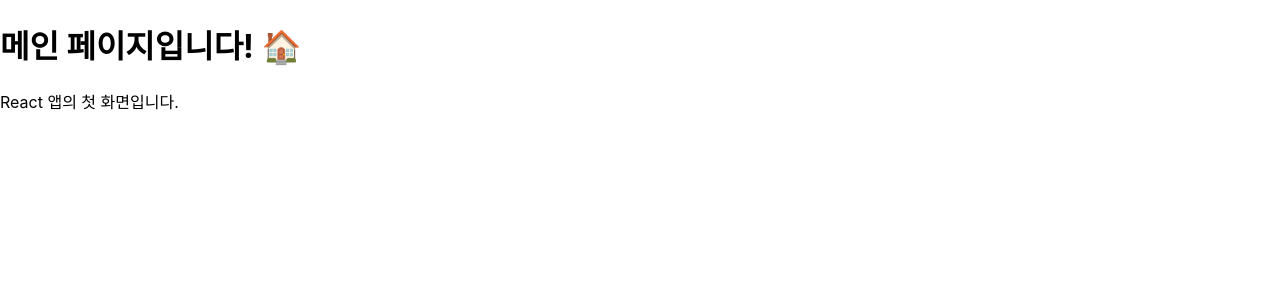
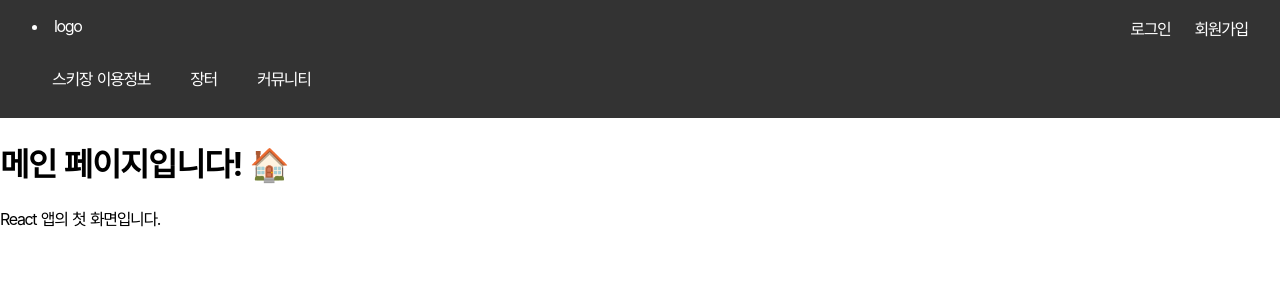
Before and after one commit to minggle0322/side_snow, a React (Create React App) app: page / in a window 1280 px wide. Shown: the top 300 px of the page. Built offline with nearby package versions, Linux system fonts and the light colour scheme.

Commit message:
header added

```diff
--- a/package.json
+++ b/package.json
@@ -9,6 +9,7 @@
     "@testing-library/user-event": "^13.5.0",
     "react": "^19.0.0",
     "react-dom": "^19.0.0",
+    "react-router-dom": "^7.3.0",
     "react-scripts": "5.0.1",
     "web-vitals": "^2.1.4"
   },
--- a/src/App.js
+++ b/src/App.js
@@ -1,10 +1,13 @@
 import React from "react";
-import Home from "./pages/main"; // Home 컴포넌트 불러오기
+import Home from "./pages/main";
+import Header from "./pages/header";
 
 const App = () => {
   return (
     <div>
+            <Header />
       <Home />  {/* Home 컴포넌트 표시 */}
+
     </div>
   );
 };
--- a/src/index.css
+++ b/src/index.css
@@ -1,13 +1,15 @@
 body {
+
+  width: 100%;
   margin: 0;
-  font-family: -apple-system, BlinkMacSystemFont, 'Segoe UI', 'Roboto', 'Oxygen',
-    'Ubuntu', 'Cantarell', 'Fira Sans', 'Droid Sans', 'Helvetica Neue',
-    sans-serif;
+  font-family: Pretendard, -apple-system, BlinkMacSystemFont, 'Segoe UI', 'Roboto', 'Oxygen',
+      'Ubuntu', 'Cantarell', 'Fira Sans', 'Droid Sans', 'Helvetica Neue',
+      sans-serif;
   -webkit-font-smoothing: antialiased;
   -moz-osx-font-smoothing: grayscale;
+
+
+  letter-spacing: -1pt;
+  word-spacing: 1pt;
+  word-break: keep-all;
 }
-
-code {
-  font-family: source-code-pro, Menlo, Monaco, Consolas, 'Courier New',
-    monospace;
-}
--- /dev/null
+++ b/src/pages/header.css
@@ -0,0 +1,90 @@
+/* 헤더 전체 스타일 */
+.header {
+    align-items: center;
+    padding: 1rem 2rem 0.1rem;
+    background-color: #333;
+    color: white;
+  }
+
+.mainnav {
+    justify-content: space-between;
+    display: flex;
+}
+
+  /* 로고 스타일 */
+  .logo a {
+    font-size: 1.5rem;
+    font-weight: bold;
+    color: white;
+    text-decoration: none;
+  }
+
+  /* 네비게이션 메뉴 스타일 */
+  .nav-list {
+    display: flex;
+    list-style: none;
+    margin: 0;
+    padding: 0;
+  }
+
+  .nav-item {
+    margin-left: 1.5rem;
+  }
+
+  .nav-item a {
+    color: white;
+    text-decoration: none;
+    font-size: 1rem;
+  }
+
+  .nav-item a:hover {
+    color: #f0a500;
+  }
+
+  .hover-list {
+    display: flex;
+    list-style: none;
+    padding: 0;
+  }
+
+  .hover-item {
+    position: relative; /* 드롭다운 메뉴 위치 기준 */
+    padding: 10px 20px;
+    cursor: pointer;
+  }
+
+  .dropdown-menu {
+    display: block;
+    visibility: hidden;
+    position: absolute;
+    top: 100%; /* 상위 항목 아래에 위치 */
+    left: 50%;
+    transform: translateX(-50%) translateY(-10px);
+    background-color: white;
+    list-style: none;
+    padding: 0;
+    margin: 0;
+    border: 1px solid #ddd;
+    box-shadow: 0 4px 8px rgba(0, 0, 0, 0.1);
+    z-index: 10; /* 다른 요소 위에 표시 */
+    color: black;
+    text-align: center;
+    opacity: 0;
+    transition: opacity 0.3s ease, transform 0.3s ease;
+  }
+
+  .dropdown-menu li {
+    padding: 10px 20px;
+    white-space: nowrap; /* 텍스트 줄바꿈 방지 */
+  }
+
+  .dropdown-menu li:hover {
+    background-color: #f1f1f1;
+  }
+
+  /* 호버 시 드롭다운 메뉴 표시 */
+  .hover-item:hover .dropdown-menu {
+    opacity: 1;
+    visibility: visible;
+    transform: translateX(-50%) translateY(0);
+  }
--- /dev/null
+++ b/src/pages/header.js
@@ -0,0 +1,60 @@
+import React from 'react';
+import { Link } from 'react-router-dom'; // react-router-dom을 사용한 라우팅 예시
+import './header.css'; // 헤더 스타일을 위한 CSS 파일
+
+const Header = () => {
+  return (
+    <header className="header">
+    <div className="mainnav">
+      <div className="logo">
+        <li>logo</li>
+      </div>
+
+      {/* 네비게이션 메뉴 */}
+      <nav className="nav">
+        <ul className="nav-list">
+          <li className="nav-item">
+            <li>로그인</li>
+          </li>
+          <li className="nav-item">
+            <li>회원가입</li>
+          </li>
+        </ul>
+      </nav>
+    </div>
+
+    <div className="subnav">
+        <nav className="hover">
+            <ul className="hover-list">
+                <li className="hover-item">
+                    스키장 이용정보
+                    <ul className="dropdown-menu">
+                        <li>스키장별</li>
+                        <li>정보별</li>
+                    </ul>
+                </li>
+
+            <li className="hover-item">
+                장터
+                <ul className="dropdown-menu">
+                    <li>최저가비교</li>
+                    <li>중고장터</li>
+                </ul>
+            </li>
+            <li className="hover-item">
+                커뮤니티
+                <ul className="dropdown-menu">
+                    <li>자유게시판</li>
+                    <li>같이탈사람</li>
+                </ul>
+            </li>
+            </ul>
+        </nav>
+    </div>
+
+    </header>
+
+  );
+};
+
+export default Header;
```
Also changed, not shown: 1 other file (tests, documents, lock files or other folders).
